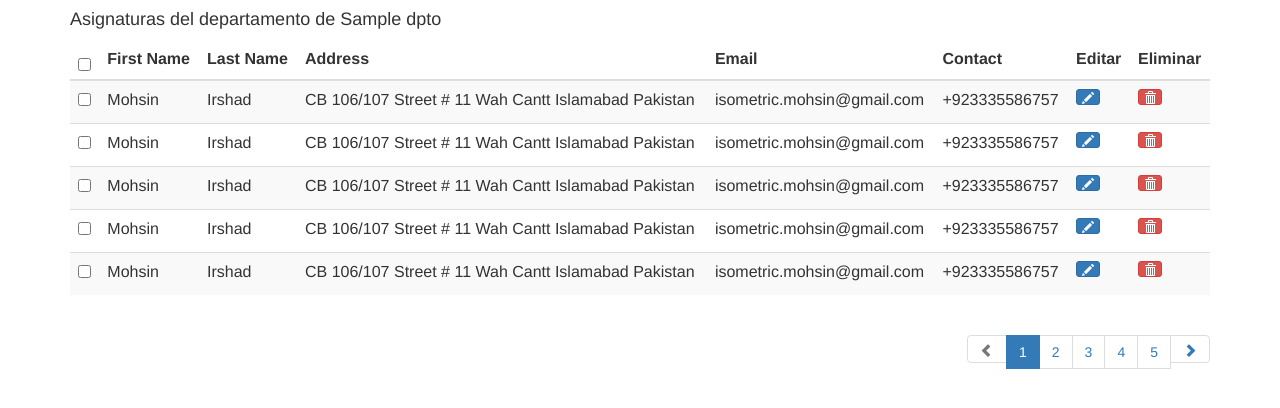
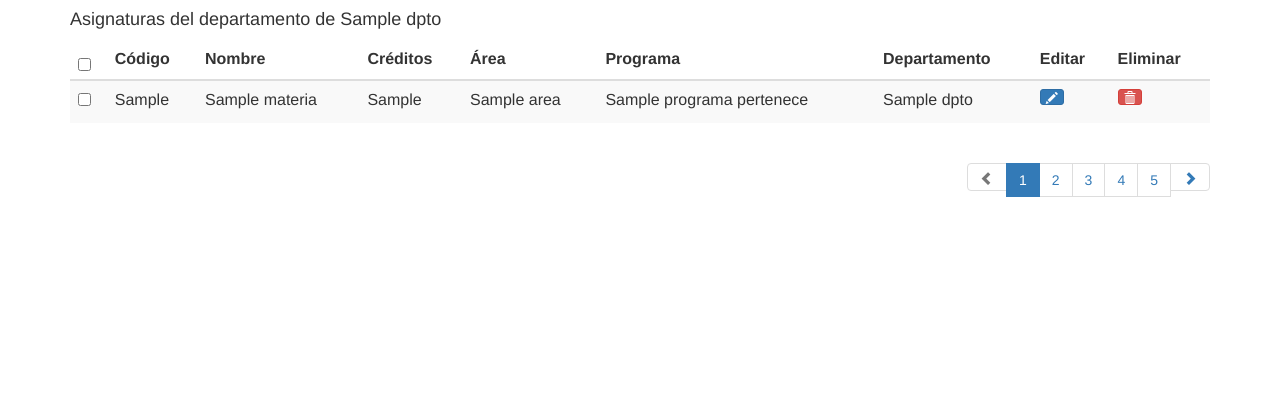
Before and after one commit to rosanag24/Materias, a Python web app: template posts/templates/index.html in a window 1280 px wide. Shown: the top 408 px of the page. Run offline with Jinja, Linux system fonts and the light colour scheme; the template is opened without the code that fills it: most values are stand-ins (such as "Sample title", 1, 10 or a date in 2020); some libraries are stand-ins or nearby versions.

Commit message:
lista la tabla (sencilla) de materias

```diff
--- a/posts/templates/index.html
+++ b/posts/templates/index.html
@@ -11,7 +11,7 @@
 
 
         <div class="col-md-12">
-        <h4>Asignaturas del departamento de {{dpto}}</h4>
+        <h4>Asignaturas del departamento de {{dpto.nombreDepartamento}}</h4>
         <div class="table-responsive">
 
 
@@ -20,75 +20,30 @@
                    <thead>
 
                    <th><input type="checkbox" id="checkall" /></th>
-                   <th>First Name</th>
-                    <th>Last Name</th>
-                     <th>Address</th>
-                     <th>Email</th>
-                     <th>Contact</th>
+                   <th>Código</th>
+                    <th>Nombre</th>
+                     <th>Créditos</th>
+                     <th>Área</th>
+                     <th>Programa</th>
+                     <th>Departamento</th>
                       <th>Editar</th>
-
-                       <th>Eliminar</th>
+                      <th>Eliminar</th>
                    </thead>
     <tbody>
 
+    {% for m in materias %}
     <tr>
     <td><input type="checkbox" class="checkthis" /></td>
-    <td>Mohsin</td>
-    <td>Irshad</td>
-    <td>CB 106/107 Street # 11 Wah Cantt Islamabad Pakistan</td>
-    <td>isometric.mohsin@gmail.com</td>
-    <td>+923335586757</td>
+    <td>{{m.codigoMateria}}</td>
+    <td>{{m.nombreMateria}}</td>
+    <td>{{m.unidadesCredito}}</td>
+    <td>{{m.area}}</td>
+    <td>{{m.programaPertenece.nombrePrograma}}</td>
+    <td>{{dpto.nombreDepartamento}}</td>
     <td><p data-placement="top" data-toggle="tooltip" title="Edit"><button class="btn btn-primary btn-xs" data-title="Edit" data-toggle="modal" data-target="#edit" ><span class="glyphicon glyphicon-pencil"></span></button></p></td>
     <td><p data-placement="top" data-toggle="tooltip" title="Delete"><button class="btn btn-danger btn-xs" data-title="Delete" data-toggle="modal" data-target="#delete" ><span class="glyphicon glyphicon-trash"></span></button></p></td>
     </tr>
-
- <tr>
-    <td><input type="checkbox" class="checkthis" /></td>
-    <td>Mohsin</td>
-    <td>Irshad</td>
-    <td>CB 106/107 Street # 11 Wah Cantt Islamabad Pakistan</td>
-    <td>isometric.mohsin@gmail.com</td>
-    <td>+923335586757</td>
-    <td><p data-placement="top" data-toggle="tooltip" title="Edit"><button class="btn btn-primary btn-xs" data-title="Edit" data-toggle="modal" data-target="#edit" ><span class="glyphicon glyphicon-pencil"></span></button></p></td>
-    <td><p data-placement="top" data-toggle="tooltip" title="Delete"><button class="btn btn-danger btn-xs" data-title="Delete" data-toggle="modal" data-target="#delete" ><span class="glyphicon glyphicon-trash"></span></button></p></td>
-    </tr>
-
-
- <tr>
-    <td><input type="checkbox" class="checkthis" /></td>
-    <td>Mohsin</td>
-    <td>Irshad</td>
-    <td>CB 106/107 Street # 11 Wah Cantt Islamabad Pakistan</td>
-    <td>isometric.mohsin@gmail.com</td>
-    <td>+923335586757</td>
-    <td><p data-placement="top" data-toggle="tooltip" title="Edit"><button class="btn btn-primary btn-xs" data-title="Edit" data-toggle="modal" data-target="#edit" ><span class="glyphicon glyphicon-pencil"></span></button></p></td>
-    <td><p data-placement="top" data-toggle="tooltip" title="Delete"><button class="btn btn-danger btn-xs" data-title="Delete" data-toggle="modal" data-target="#delete" ><span class="glyphicon glyphicon-trash"></span></button></p></td>
-    </tr>
-
-
-
- <tr>
-    <td><input type="checkbox" class="checkthis" /></td>
-    <td>Mohsin</td>
-    <td>Irshad</td>
-    <td>CB 106/107 Street # 11 Wah Cantt Islamabad Pakistan</td>
-    <td>isometric.mohsin@gmail.com</td>
-    <td>+923335586757</td>
-    <td><p data-placement="top" data-toggle="tooltip" title="Edit"><button class="btn btn-primary btn-xs" data-title="Edit" data-toggle="modal" data-target="#edit" ><span class="glyphicon glyphicon-pencil"></span></button></p></td>
-    <td><p data-placement="top" data-toggle="tooltip" title="Delete"><button class="btn btn-danger btn-xs" data-title="Delete" data-toggle="modal" data-target="#delete" ><span class="glyphicon glyphicon-trash"></span></button></p></td>
-    </tr>
-
-
- <tr>
-    <td><input type="checkbox" class="checkthis" /></td>
-    <td>Mohsin</td>
-    <td>Irshad</td>
-    <td>CB 106/107 Street # 11 Wah Cantt Islamabad Pakistan</td>
-    <td>isometric.mohsin@gmail.com</td>
-    <td>+923335586757</td>
-    <td><p data-placement="top" data-toggle="tooltip" title="Edit"><button class="btn btn-primary btn-xs" data-title="Edit" data-toggle="modal" data-target="#edit" ><span class="glyphicon glyphicon-pencil"></span></button></p></td>
-    <td><p data-placement="top" data-toggle="tooltip" title="Delete"><button class="btn btn-danger btn-xs" data-title="Delete" data-toggle="modal" data-target="#delete" ><span class="glyphicon glyphicon-trash"></span></button></p></td>
-    </tr>
+    {% endfor %}
 
 
 
--- a/posts/views.py
+++ b/posts/views.py
@@ -3,5 +3,6 @@ from django.http import HttpResponse
 from posts.models import *
 
 def index(request):
+	materias = Asignatura.objects.all()
 	dpto = Departamento.objects.filter(codigoDepartamento = "0800")[0]
-	return render(request, 'index.html', {'dpto': dpto.nombreDepartamento})
+	return render(request, 'index.html', {'materias': materias, 'dpto':dpto})
```
